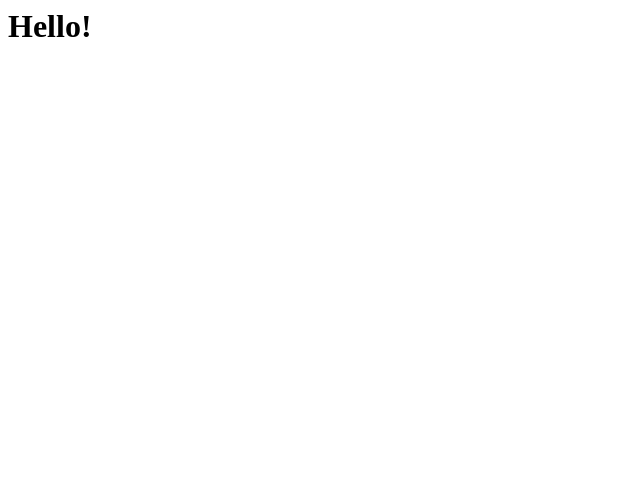
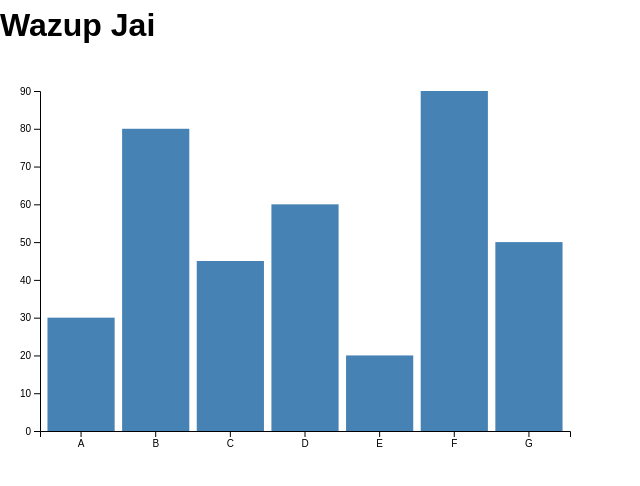
Before and after one commit to MatthewRutter-hub/narrative-viz, a plain HTML site: page index.html in a window 1280 px wide. Shown: the whole page, without its empty margins (0-640 px from the left). Drawn offline with nearby package versions, Linux system fonts and the light colour scheme.

Commit message:
Template stuff

```diff
--- a/index.html
+++ b/index.html
@@ -1 +1,15 @@
-<h1>Hello!</h1>
+<!DOCTYPE html>
+<html lang="en">
+<head>
+    <meta charset="UTF-8">
+    <meta name="viewport" content="width=device-width, initial-scale=1.0">
+    <title>Narrative Visualization with D3.js</title>
+    <link rel="stylesheet" href="styles.css">
+</head>
+<body>
+    <h1>Wazup Jai</h1>
+    <div id="chart"></div>
+    <script src="https://d3js.org/d3.v7.min.js"></script>
+    <script src="scripts.js"></script>
+</body>
+</html>
--- /dev/null
+++ b/scripts.js
@@ -0,0 +1,60 @@
+document.addEventListener('DOMContentLoaded', () => {
+    console.log('Website loaded');
+
+    // Sample data
+    const data = [
+        { name: 'A', value: 30 },
+        { name: 'B', value: 80 },
+        { name: 'C', value: 45 },
+        { name: 'D', value: 60 },
+        { name: 'E', value: 20 },
+        { name: 'F', value: 90 },
+        { name: 'G', value: 50 },
+    ];
+
+    // Set up the SVG and margins
+    const margin = { top: 20, right: 30, bottom: 40, left: 40 };
+    const width = 600 - margin.left - margin.right;
+    const height = 400 - margin.top - margin.bottom;
+
+    const svg = d3.select('#chart')
+        .append('svg')
+        .attr('width', width + margin.left + margin.right)
+        .attr('height', height + margin.top + margin.bottom)
+        .append('g')
+        .attr('transform', `translate(${margin.left},${margin.top})`);
+
+    // Set up the scales
+    const x = d3.scaleBand()
+        .domain(data.map(d => d.name))
+        .range([0, width])
+        .padding(0.1);
+
+    const y = d3.scaleLinear()
+        .domain([0, d3.max(data, d => d.value)])
+        .nice()
+        .range([height, 0]);
+
+    // Add the bars
+    svg.selectAll('.bar')
+        .data(data)
+        .enter()
+        .append('rect')
+        .attr('class', 'bar')
+        .attr('x', d => x(d.name))
+        .attr('y', d => y(d.value))
+        .attr('width', x.bandwidth())
+        .attr('height', d => height - y(d.value))
+        .attr('fill', 'steelblue');
+
+    // Add the x-axis
+    svg.append('g')
+        .attr('class', 'x-axis')
+        .attr('transform', `translate(0,${height})`)
+        .call(d3.axisBottom(x));
+
+    // Add the y-axis
+    svg.append('g')
+        .attr('class', 'y-axis')
+        .call(d3.axisLeft(y));
+});
--- /dev/null
+++ b/styles.css
@@ -0,0 +1,56 @@
+/* Basic CSS Reset */
+* {
+    margin: 0;
+    padding: 0;
+    box-sizing: border-box;
+}
+
+body {
+    font-family: Arial, sans-serif;
+    line-height: 1.6;
+}
+
+header {
+    background: #333;
+    color: #fff;
+    padding: 1rem 0;
+    text-align: center;
+}
+
+header nav ul {
+    list-style: none;
+}
+
+header nav ul li {
+    display: inline;
+    margin: 0 10px;
+}
+
+header nav ul li a {
+    color: #fff;
+    text-decoration: none;
+}
+
+main {
+    padding: 2rem;
+}
+
+section {
+    margin: 2rem 0;
+}
+
+footer {
+    background: #333;
+    color: #fff;
+    text-align: center;
+    padding: 1rem 0;
+    position: fixed;
+    width: 100%;
+    bottom: 0;
+}
+
+#chart {
+    margin-top: 20px;
+    width: 600px;
+    height: 400px;
+}
```
